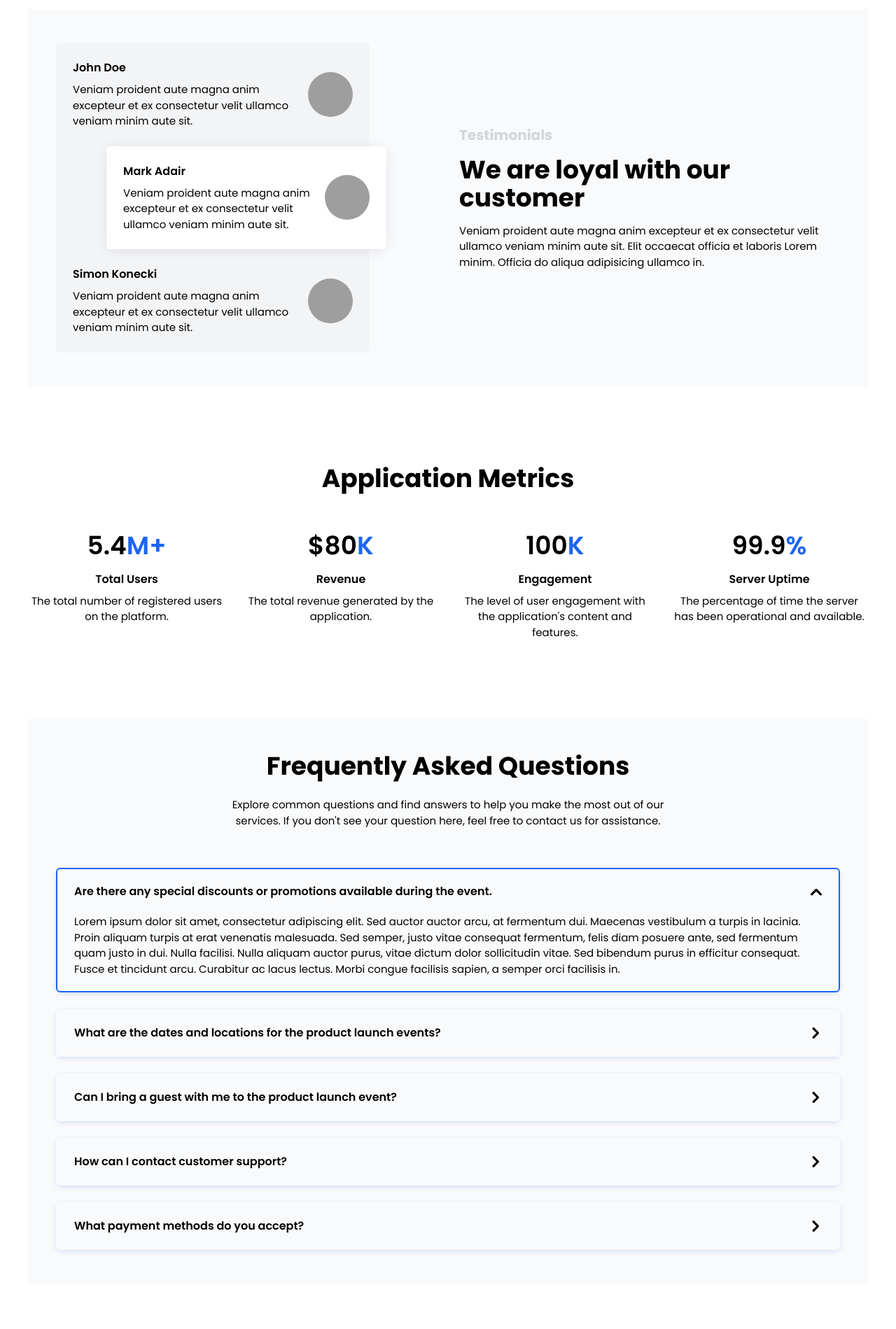
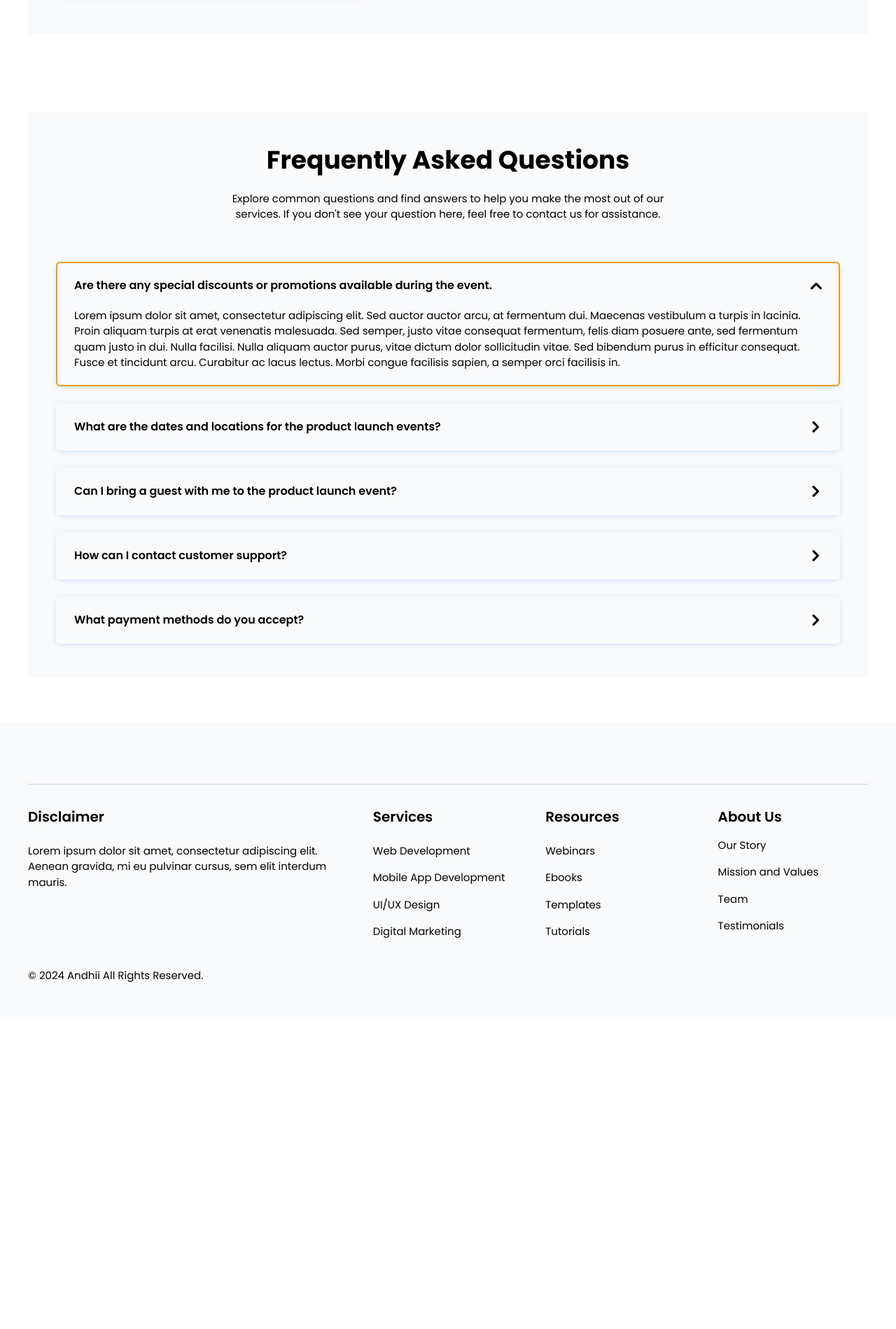
Before and after one commit to agungandhita/HRIS, a Laravel app: page / in a window 1280 px wide. Shown: the part 3953-5852 px from the top of the page at 70% size. After the commit the page ends 5356 px from the top, so only its background shows below. Run offline with Laravel 10, Linux system fonts and the light colour scheme; style sheets or scripts are compiled from the project's sources; settings files or empty folders that the repository lacks are supplied; grey boxes are pictures that could not be loaded.

Commit message:
fix home

```diff
--- a/resources/views/rekrutmen/page/home.blade.php
+++ b/resources/views/rekrutmen/page/home.blade.php
@@ -32,7 +32,7 @@
               <p>Experience unparalleled customization options tailored to suit your unique needs. Our platform provides
                 a wide array of features, ensuring you have the flexibility to personalize your journey.</p>
               <button type="button"
-                class="bg-blue-600 hover:bg-blue-700 text-white rounded-full px-5 py-2.5 mt-8 transition-all">
+                class="bg-yellow-400 hover:bg-yellow-600 text-white rounded-full px-5 py-2.5 mt-8 transition-all">
                 Learn More
               </button>
             </div>
@@ -41,7 +41,7 @@
               <p>Unlock top-notch performance with our advanced optimization techniques. We prioritize speed,
                 efficiency, and reliability to ensure a seamless experience, no matter the complexity of your tasks.</p>
               <button type="button"
-                class="bg-blue-600 hover:bg-blue-700 text-white rounded-full px-5 py-2.5 mt-8 transition-all">
+                class="bg-yellow-400 hover:bg-yellow-600 text-white rounded-full px-5 py-2.5 mt-8 transition-all">
                 Learn More
               </button>
             </div>
@@ -57,42 +57,42 @@
         <div class="max-w-7xl max-md:max-w-lg mx-auto">
           <h2 class="md:text-4xl text-3xl font-bold md:text-center mb-14">Our Latest Blogs</h2>
           <div class="grid grid-cols-1 md:grid-cols-2 lg:grid-cols-3 gap-8 mt-14">
-            <div class="bg-white cursor-pointer rounded-md overflow-hidden group">
+            <div class="bg-white cursor-pointer rounded-md overflow-hidden group shadow-best">
               <div class="relative overflow-hidden">
                 <img src="https://readymadeui.com/Imagination.webp" alt="Blog Post 1"
                   class="w-full h-60 object-cover group-hover:scale-125 transition-all duration-300" />
-                <div class="px-4 py-2.5 text-white bg-blue-600 absolute bottom-0 right-0">June 10, 2023</div>
+                <div class="px-4 py-2.5 text-white bg-yellow-400 absolute bottom-0 right-0 rounded-tl-2xl">June 10, 2023</div>
               </div>
               <div class="p-6">
-                <h3 class="text-xl font-semibold">A Guide to Igniting Your Imagination</h3>
+                <h3 class="text-xl font-semibold line-clamp-1">A Guide to Igniting Your Imagination</h3>
                 <button type="button"
-                  class="bg-blue-600 hover:bg-blue-700 text-white rounded-full px-5 py-2.5 mt-6 transition-all">Read
+                  class="bg-yellow-400 hover:bg-yellow-700 text-white rounded-xl px-5 py-2.5 mt-6 transition-all">Read
                   More</button>
               </div>
             </div>
-            <div class="bg-white cursor-pointer rounded-md overflow-hidden group">
+            <div class="bg-white cursor-pointer rounded-md overflow-hidden group shadow-best">
               <div class="relative overflow-hidden">
                 <img src="https://readymadeui.com/hacks-watch.webp" alt="Blog Post 2"
                   class="w-full h-60 object-cover group-hover:scale-125 transition-all duration-300" />
-                <div class="px-4 py-2.5 text-white bg-blue-600 absolute bottom-0 right-0">April 20, 2023</div>
+                <div class="px-4 py-2.5 text-white bg-yellow-400 absolute bottom-0 right-0 rounded-tl-2xl">April 20, 2023</div>
               </div>
               <div class="p-6">
-                <h3 class="text-xl font-semibold">Hacks to Supercharge Your Day</h3>
+                <h3 class="text-xl font-semibold line-clamp-1">Hacks to Supercharge Your Day</h3>
                 <button type="button"
-                  class="bg-blue-600 hover:bg-blue-700 text-white rounded-full px-5 py-2.5 mt-6 transition-all">Read
+                  class="bg-yellow-400 hover:bg-yellow-700 text-white rounded-xl px-5 py-2.5 mt-6 transition-all">Read
                   More</button>
               </div>
             </div>
-            <div class="bg-white cursor-pointer rounded-md overflow-hidden group">
+            <div class="bg-white cursor-pointer rounded-md overflow-hidden group shadow-best">
               <div class="relative overflow-hidden">
                 <img src="https://readymadeui.com/prediction.webp" alt="Blog Post 3"
                   class="w-full h-60 object-cover group-hover:scale-125 transition-all duration-300" />
-                <div class="px-4 py-2.5 text-white bg-blue-600 absolute bottom-0 right-0">August 16, 2023</div>
+                <div class="px-4 py-2.5 text-white bg-yellow-400 absolute bottom-0 right-0 rounded-tl-2xl">August 16, 2023</div>
               </div>
               <div class="p-6">
-                <h3 class="text-xl font-semibold">Trends and Predictions</h3>
+                <h3 class="text-xl font-semibold line-clamp-1">Trends and Predictions</h3>
                 <button type="button"
-                  class="bg-blue-600 hover:bg-blue-700 text-white rounded-full px-5 py-2.5 mt-6 transition-all">Read
+                  class="bg-yellow-400 hover:bg-yellow-700 text-white rounded-xl px-5 py-2.5 mt-6 transition-all">Read
                   More</button>
               </div>
             </div>
@@ -100,7 +100,7 @@
         </div>
       </div>
 
-      <div class="mt-28">
+      {{-- <div class="mt-28">
         <div class="grid md:grid-cols-2 justify-center items-center gap-10">
           <div>
             <h2 class="md:text-4xl text-3xl font-bold mb-6">Unlock Premium Features</h2>
@@ -115,9 +115,14 @@
             <img src="https://readymadeui.com/login-image.webp" alt="Premium Benefits" class="w-full mx-auto" />
           </div>
         </div>
-      </div>
+      </div> --}}
+
+
 
       <div class="mt-28 bg-gray-50 px-4 sm:px-10 py-12">
+        <h1 class="text-center mb-8 font-semibold text-4xl ">
+          Testimonial
+        </h1>
         <div class="max-w-6xl mx-auto">
           <div class="grid md:grid-cols-2 items-center gap-8">
             <div class="space-y-6 bg-gray-100 rounded-md p-6 max-w-md max-md:order-1">
@@ -148,7 +153,6 @@
               </div>
             </div>
             <div>
-              <h6 class="text-xl font-bold text-gray-300 mb-4">Testimonials</h6>
               <h2 class="md:text-4xl text-3xl font-bold">We are loyal with our customer</h2>
               <div class="mt-4">
                 <p>Veniam proident aute magna anim excepteur et ex consectetur velit ullamco veniam minim aute sit. Elit
@@ -159,7 +163,7 @@
         </div>
       </div>
 
-      <div class="mt-28">
+      {{-- <div class="mt-28">
         <h2 class="md:text-4xl text-3xl font-bold text-center mb-14">Application Metrics</h2>
         <div class="grid lg:grid-cols-4 sm:grid-cols-2 gap-6 max-lg:gap-12">
           <div class="text-center">
@@ -183,7 +187,7 @@
             <p class="mt-2">The percentage of time the server has been operational and available.</p>
           </div>
         </div>
-      </div>
+      </div> --}}
 
       <div class="mt-28 bg-gray-50 px-4 sm:px-10 py-12 space-y-6">
         <div class="md:text-center max-w-2xl mx-auto mb-14">
@@ -191,7 +195,7 @@
           <p>Explore common questions and find answers to help you make the most out of our services. If you don't see
             your question here, feel free to contact us for assistance.</p>
         </div>
-        <div class="shadow-[0_2px_10px_-3px_rgba(6,81,237,0.3)] border-2 border-blue-600 rounded-md transition-all"
+        <div class="shadow-[0_2px_10px_-3px_rgba(6,81,237,0.3)] border-2 border-yellow-400 rounded-md transition-all"
           role="accordion">
           <button type="button" class="w-full font-semibold text-left py-5 px-6 flex items-center">
             <span class="text-base mr-4">Are there any special discounts or promotions available during the
@@ -215,7 +219,7 @@
           </div>
         </div>
         <div
-          class="shadow-[0_2px_10px_-3px_rgba(6,81,237,0.3)] border-2 border-transparent hover:border-blue-600 rounded-md transition-all"
+          class="shadow-[0_2px_10px_-3px_rgba(6,81,237,0.3)] border-2 border-transparent hover:border-yellow-400 rounded-md transition-all"
           role="accordion">
           <button type="button" class="w-full font-semibold text-left py-5 px-6 flex items-center">
             <span class="text-base mr-4">What are the dates and locations for the product launch events?</span>
@@ -231,7 +235,7 @@
           </div>
         </div>
         <div
-          class="shadow-[0_2px_10px_-3px_rgba(6,81,237,0.3)] border-2 border-transparent hover:border-blue-600 rounded-md transition-all"
+          class="shadow-[0_2px_10px_-3px_rgba(6,81,237,0.3)] border-2 border-transparent hover:border-yellow-400 rounded-md transition-all"
           role="accordion">
           <button type="button" class="w-full font-semibold text-left py-5 px-6 flex items-center">
             <span class="text-base mr-4">Can I bring a guest with me to the product launch event?</span>
@@ -247,7 +251,7 @@
           </div>
         </div>
         <div
-          class="shadow-[0_2px_10px_-3px_rgba(6,81,237,0.3)] border-2 border-transparent hover:border-blue-600 rounded-md transition-all"
+          class="shadow-[0_2px_10px_-3px_rgba(6,81,237,0.3)] border-2 border-transparent hover:border-yellow-400 rounded-md transition-all"
           role="accordion">
           <button type="button" class="w-full font-semibold text-left py-5 px-6 flex items-center">
             <span class="text-base mr-4">How can I contact customer support?</span>
@@ -263,7 +267,7 @@
           </div>
         </div>
         <div
-          class="shadow-[0_2px_10px_-3px_rgba(6,81,237,0.3)] border-2 border-transparent hover:border-blue-600 rounded-md transition-all"
+          class="shadow-[0_2px_10px_-3px_rgba(6,81,237,0.3)] border-2 border-transparent hover:border-yellow-400 rounded-md transition-all"
           role="accordion">
           <button type="button" class="w-full font-semibold text-left py-5 px-6 flex items-center">
             <span class="text-base mr-4">What payment methods do you accept?</span>
@@ -281,14 +285,14 @@
       </div>
     </div>
 
-    <footer class="bg-gray-50 px-4 sm:px-10 py-12 mt-28">
-      <div class="md:max-w-[50%] mx-auto text-center">
+    <footer class="bg-gray-50 px-4 sm:px-10 py-12 mt-16">
+      {{-- <div class="md:max-w-[50%] mx-auto text-center">
         <div class="bg-[#fff] border flex px-2 py-1 rounded-full text-left mt-4">
           <input type='email' placeholder='Enter your email' class="w-full outline-none bg-transparent pl-4" />
           <button type='button'
             class="bg-blue-600 hover:bg-blue-700 text-white rounded-full px-5 py-2.5 transition-all">Subscribe</button>
         </div>
-      </div>
+      </div> --}}
       <div class="grid max-sm:grid-cols-1 max-xl:grid-cols-2 xl:grid-cols-5 gap-8 border-t border-gray-300 mt-10 pt-8">
         <div class="xl:col-span-2">
           <h4 class="text-xl font-semibold mb-6">Disclaimer</h4>
@@ -331,8 +335,8 @@
           </ul>
         </div>
       </div>
-      <p class='mt-10'>© 2023<a href='https://readymadeui.com/' target='_blank'
-          class="hover:underline mx-1">ReadymadeUI</a>All Rights Reserved.</p>
+      <p class='mt-10'>© 2024<a href='https://readymadeui.com/' target='_blank'
+          class="hover:underline mx-1">Andhii</a>All Rights Reserved.</p>
     </footer>
 
   </div>
--- a/resources/views/rekrutmen/partials/navbar.blade.php
+++ b/resources/views/rekrutmen/partials/navbar.blade.php
@@ -43,10 +43,10 @@ class='shadow-[0_2px_10px_-3px_rgba(6,81,237,0.3)] sticky top-0 py-3 px-4 sm:px-
   </div>
 
   <div class='flex ml-auto'>
-    <button class='mr-6 font-semibold border-none outline-none'><a href='javascript:void(0)'
+    <button class='mr-6 font-semibold border-none outline-none'><a href='/login'
         class='text-yellow-400 hover:underline'>Login</a></button>
-    <button class='bg-yellow-400 hover:bg-yellow-700 transition-all text-white rounded-full px-5 py-2.5'>Sign
-      up</button>
+    <button class='bg-yellow-400 hover:bg-yellow-700 transition-all text-white rounded-full px-5 py-2.5'><a href="/register">Sign
+      up</a> </button>
     <button id="toggleOpen" class='lg:hidden ml-7'>
       <svg class="w-7 h-7" fill="#000" viewBox="0 0 20 20" xmlns="http://www.w3.org/2000/svg">
         <path fill-rule="evenodd"
```
Also changed, not shown: public/bahan/rekrut.png (added), public/bahan/rekrut2.jpg (added).
